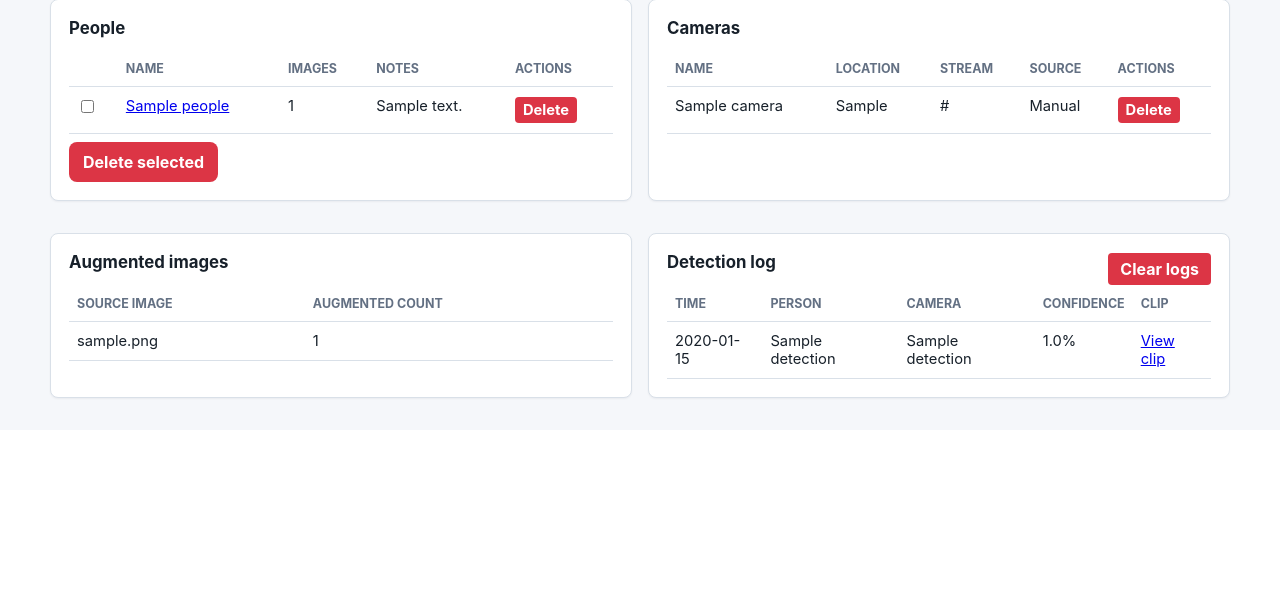
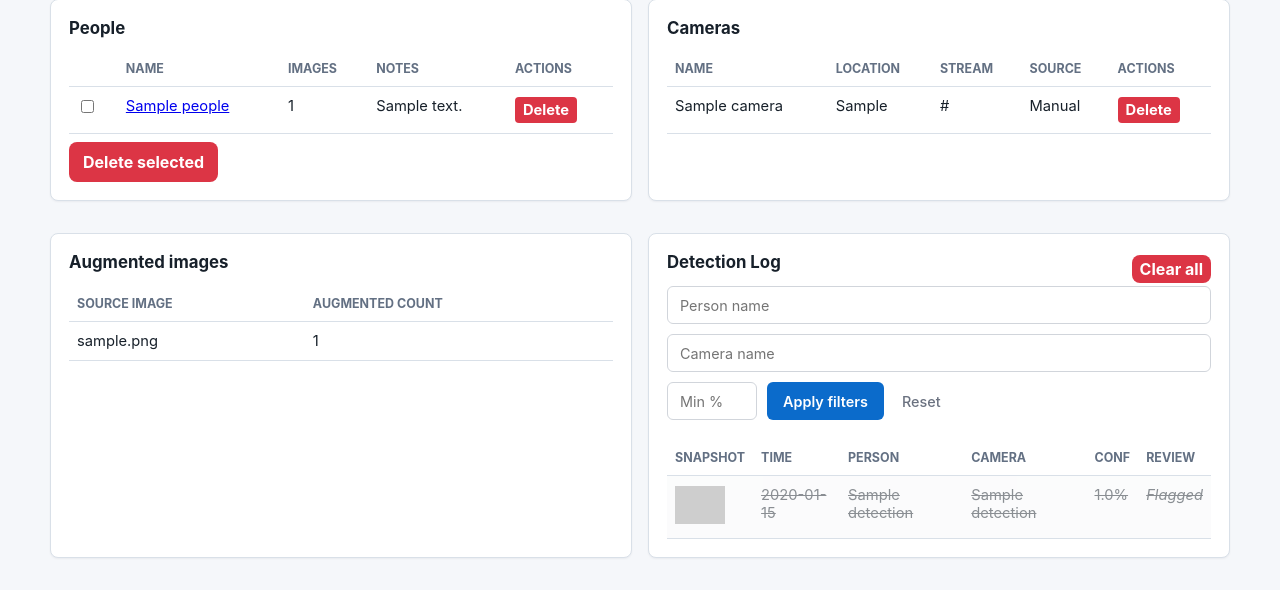
Before and after one commit to vamshikrishnaramasamy/REHS-GroupA-Final-Project, a Flask app: page / in a window 1280 px wide. Shown: the part 781-1371 px from the top of the page. Before the commit the page ends 1181 px from the top, so only its background shows below. Run offline with Flask 3, Linux system fonts and the light colour scheme; tables that the repository leaves empty hold one stand-in row (values such as "Sample post"); grey boxes are pictures that could not be loaded.

Commit message:
Detection Log Filters
Added filters for the detection log

```diff
--- a/app/db.py
+++ b/app/db.py
@@ -39,7 +39,8 @@ CREATE TABLE IF NOT EXISTS detections (
     confidence REAL NOT NULL,
     snapshot_path TEXT DEFAULT '',
     clip_path TEXT DEFAULT '',
-    occurred_at TEXT NOT NULL DEFAULT CURRENT_TIMESTAMP
+    occurred_at TEXT NOT NULL DEFAULT CURRENT_TIMESTAMP,
+    is_false_positive INTEGER DEFAULT 0
 );
 
 CREATE TABLE IF NOT EXISTS augmented_images (
--- a/app/routes.py
+++ b/app/routes.py
@@ -93,15 +93,38 @@ def dashboard():
     print("="*50 + "\n")
     # ----------------------------------
     db = get_db()
+
+    # 1. Capture filter values from the URL query parameters
+    person_filter = request.args.get("person", "").strip()
+    camera_filter = request.args.get("camera", "").strip()
+    min_conf = request.args.get("min_confidence", type=float)
+
+    # 2. Build dynamic SQL query
+    query = "SELECT * FROM detections WHERE 1=1"
+    params = []
+
+    if person_filter:
+        query += " AND person_name LIKE ?"
+        params.append(f"%{person_filter}%")
+    if camera_filter:
+        query += " AND camera_name LIKE ?"
+        params.append(f"%{camera_filter}%")
+    if min_conf is not None:
+        query += " AND confidence >= ?"
+        params.append(min_conf)
+
+    query += " ORDER BY occurred_at DESC LIMIT 50"
+
+    # 3. Execute filtered query
+    detections = db.execute(query, params).fetchall()
+
+    # Stats and secondary queries
     stats = {
         "people": db.execute("SELECT COUNT(*) FROM people").fetchone()[0],
         "cameras": db.execute("SELECT COUNT(*) FROM cameras").fetchone()[0],
         "detections": db.execute("SELECT COUNT(*) FROM detections").fetchone()[0],
         "augmented_images": db.execute("SELECT COUNT(*) FROM augmented_images").fetchone()[0],
     }
-    detections = db.execute(
-        "SELECT * FROM detections ORDER BY occurred_at DESC LIMIT 20"
-    ).fetchall()
     cameras = db.execute("SELECT * FROM cameras ORDER BY name").fetchall()
     people = db.execute(
         """
@@ -120,6 +143,7 @@ def dashboard():
         ORDER BY source_filename
         """
     ).fetchall()
+
     return render_template(
         "dashboard.html",
         stats=stats,
@@ -127,6 +151,8 @@ def dashboard():
         cameras=cameras,
         people=people,
         augmented_sources=augmented_sources,
+        # Pass filters back so input fields stay populated after submitting
+        filters={"person": person_filter, "camera": camera_filter, "min_conf": min_conf},
     )
 
 
@@ -230,6 +256,14 @@ def delete_camera(camera_id):
     flash(f"Removed camera: {camera_name}")
 
     return redirect(url_for("main.cameras"))
+
+@bp.post("/detections/mark_false_positive/<int:det_id>")
+def mark_false_positive(det_id):
+    db = get_db()
+    db.execute("UPDATE detections SET is_false_positive = 1 WHERE id = ?", (det_id,))
+    db.commit()
+    flash("Detection marked as false positive.")
+    return redirect(url_for("main.dashboard", **request.args)) # Keeps filters active
 
 
 @bp.post("/people")
--- a/app/static/styles.css
+++ b/app/static/styles.css
@@ -41,6 +41,69 @@ main {
   font-weight: 700;
   letter-spacing: 0.08em;
   text-transform: uppercase;
+}
+
+.false-positive {
+    opacity: 0.5;
+    background-color: #f8f9fa;
+    text-decoration: line-through;
+}
+
+/* --- Filter Form Alignment & Sizing --- */
+.filter-form {
+  display: flex;
+  align-items: center;
+  gap: 10px;
+  margin-bottom: 1.25rem;
+  flex-wrap: wrap; /* Prevents overflow on smaller screens */
+}
+
+.filter-input {
+  height: 38px;
+  padding: 6px 12px;
+  border: 1px solid #d1d5db;
+  border-radius: 6px;
+  font-size: 0.9rem;
+  box-sizing: border-box;
+}
+
+.filter-input-sm {
+  width: 90px;
+}
+
+.btn-primary.btn-sm {
+  height: 38px;
+  padding: 0 16px;
+  white-space: nowrap; /* Forces text onto a single line */
+  font-size: 0.9rem;
+  font-weight: 600;
+  border-radius: 6px;
+  border: none;
+  background-color: #0b6bcb;
+  color: #ffffff;
+  cursor: pointer;
+  display: inline-flex;
+  align-items: center;
+  justify-content: center;
+  transition: background-color 0.2s ease;
+}
+
+.btn-primary.btn-sm:hover {
+  background-color: #08529c;
+}
+
+.btn-reset {
+  color: #6b7280;
+  text-decoration: none;
+  font-size: 0.9rem;
+  font-weight: 500;
+  padding: 0 8px;
+  transition: color 0.2s ease;
+}
+
+.btn-reset:hover {
+  color: #111827;
+  text-decoration: underline;
 }
 
 h1,
--- a/app/templates/dashboard.html
+++ b/app/templates/dashboard.html
@@ -219,32 +219,40 @@
 
       <section class="panel">
   <div style="display:flex; justify-content:space-between; align-items:center;">
-          <h2>Detection log</h2>
-          <form action="{{ url_for('main.clear_detections') }}" method="post" style="margin:0;">
-            <button type="submit" onclick="return confirm('Clear all detection logs? This cannot be undone.');" style="color: white; background-color: #dc3545; border: none; padding: 6px 12px; border-radius: 4px; cursor: pointer;">
-              Clear logs
-            </button>
+    <h2>Detection Log</h2>
+    <form action="{{ url_for('main.clear_detections') }}" method="post">
+      <button type="submit" onclick="return confirm('Clear all logs?');" style="background:#dc3545; color:white; border:none; padding:4px 8px; cursor:pointer;">Clear all</button>
     </form>
   </div>
+
+  <!-- Filter Form -->
+<form method="get" class="filter-form">
+  <input name="person" class="filter-input" placeholder="Person name" value="{{ filters.person or '' }}">
+  <input name="camera" class="filter-input" placeholder="Camera name" value="{{ filters.camera or '' }}">
+  <input name="min_confidence" class="filter-input filter-input-sm" type="number" step="0.1" placeholder="Min %" value="{{ filters.min_conf or '' }}">
+
+  <button type="submit" class="btn btn-primary btn-sm">Apply filters</button>
+  <a href="{{ url_for('main.dashboard') }}" class="btn-reset">Reset</a>
+</form>
+
   <table>
-          <thead><tr><th>Time</th><th>Person</th><th>Camera</th><th>Confidence</th><th>Clip</th></tr></thead>
+    <thead><tr><th>Snapshot</th><th>Time</th><th>Person</th><th>Camera</th><th>Conf</th><th>Review</th></tr></thead>
     <tbody>
-            {% for detection in detections %}
-              <tr>
-                <td>{{ detection.occurred_at }}</td>
-                <td>{{ detection.person_name }}</td>
-                <td>{{ detection.camera_name }}</td>
-                <td>{{ "%.1f"|format(detection.confidence) }}%</td>
+      {% for d in detections %}
+      <tr class="{{ 'false-positive' if d.is_false_positive else '' }}">
+        <td>{% if d.snapshot_path %}<img src="{{ url_for('static', filename=d.snapshot_path) }}" width="50">{% endif %}</td>
+        <td>{{ d.occurred_at }}</td>
+        <td>{{ d.person_name }}</td>
+        <td>{{ d.camera_name }}</td>
+        <td>{{ "%.1f"|format(d.confidence) }}%</td>
         <td>
-                  {% if detection.clip_path %}
-                    <a href="{{ url_for('static', filename=detection.clip_path) }}" target="_blank">View clip</a>
-                  {% else %}
-                    &mdash;
-                  {% endif %}
+          {% if not d.is_false_positive %}
+            <form action="{{ url_for('main.mark_false_positive', det_id=d.id) }}" method="post">
+              <button type="submit" style="background:#ffc107; border:none; padding:2px 6px; cursor:pointer;">Flag FP</button>
+            </form>
+          {% else %}<em>Flagged</em>{% endif %}
         </td>
       </tr>
-            {% else %}
-              <tr><td colspan="5">No detections yet.</td></tr>
       {% endfor %}
     </tbody>
   </table>
--- a/requirements.txt
+++ b/requirements.txt
@@ -31,7 +31,7 @@ httpcore==1.0.9
 httpx==0.28.1
 idna==3.11
 ipykernel==7.2.0
-ipython==9.11.0
+ipython
 ipython_pygments_lexers==1.1.1
 isoduration==20.11.0
 itsdangerous==2.2.0
```
Lines whose indentation alone changed are shown as unchanged.
